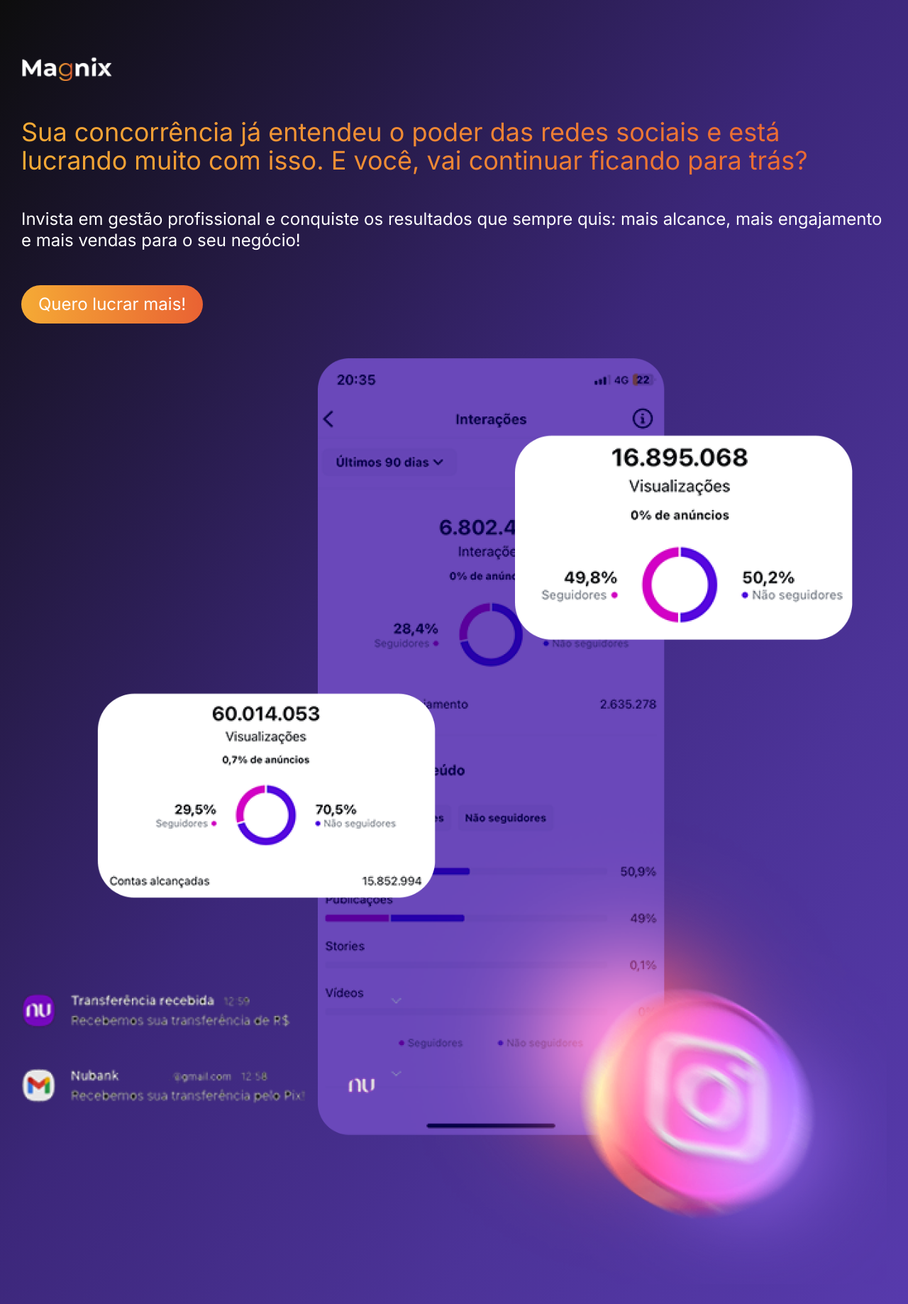
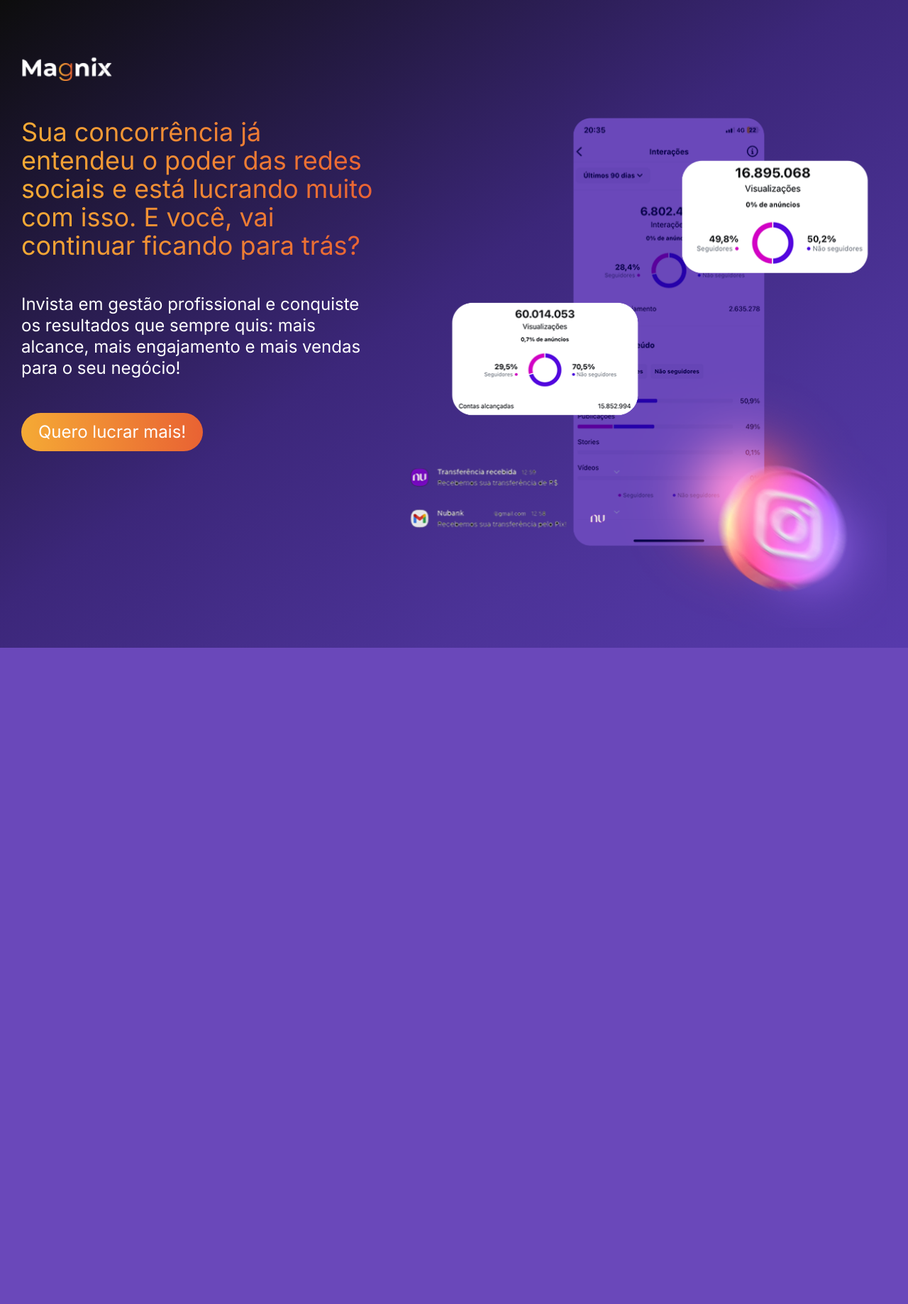
Before and after one commit to pedroeuzebiodev/agenciamagnix.com, a PHP site: page / in a window 1280 px wide. Shown: the whole page at 71% size. After the commit the page ends 913 px from the top, so only its background shows below. Run offline with PHP 8.4, Linux system fonts and the light colour scheme.

Commit message:
Ajusta Seção de Início para dispositivos maiores

```diff
--- a/index.html
+++ b/index.html
@@ -52,9 +52,11 @@
       <main>
         <section id="home-section">
           <div class="max-width">
+            <div id="column-1-home-section">
               <h1>
                 Sua concorrência já entendeu o poder das redes sociais e está
-              lucrando muito com isso. E você, vai continuar ficando para trás?
+                lucrando muito com isso. E você, vai continuar ficando para
+                trás?
               </h1>
 
               <h2>
@@ -64,8 +66,11 @@
               </h2>
 
               <button type="button">Quero lucrar mais!</button>
+            </div>
 
+            <div class="column-2-home-section">
               <img src="./src/assets/insights.png" alt="Insights" />
+            </div>
           </div>
         </section>
       </main>
--- a/src/css/index.css
+++ b/src/css/index.css
@@ -50,6 +50,16 @@ body * {
   padding: 2.4rem 0;
 }
 
+#app #home-section .max-width {
+  display: flex;
+  flex-wrap: wrap;
+  gap: 4.8rem;
+}
+
+#app #home-section #column-1-home-section {
+  flex: 1;
+}
+
 #app #home-section h1 {
   font-size: 3.6rem;
   font-weight: 400;
@@ -89,11 +99,10 @@ body * {
 
   padding: 1.2rem 2.4rem;
 
-  margin-bottom: 4.8rem;
-
   cursor: pointer;
 }
 
 #app #home-section img {
   width: 100%;
+  max-width: 67.2rem;
 }
```
Lines whose indentation alone changed are shown as unchanged.
